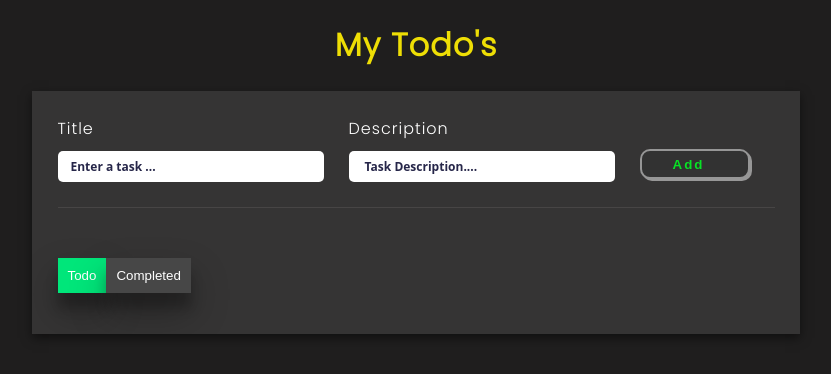
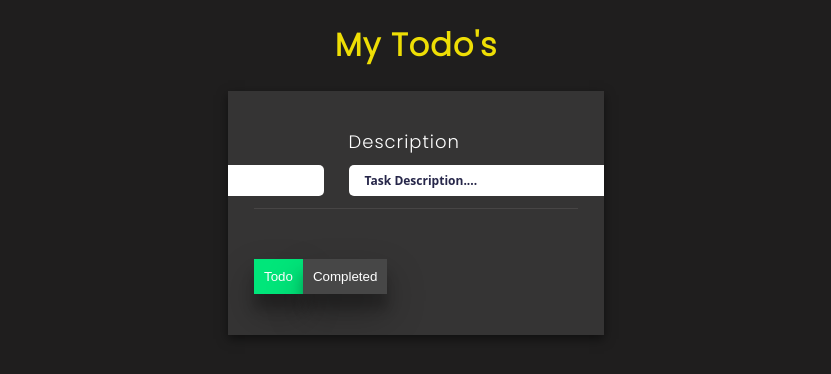
Before and after one commit to Leuel-Tesfaye/todo-list-app, a React (Create React App) app: page / in a window 1280 px wide. Shown: the top 374 px of the page, without its empty margins (224-1055 px from the left). Built offline with nearby package versions, Linux system fonts and the light colour scheme.

Commit message:
change in css media query

```diff
--- a/src/App.css
+++ b/src/App.css
@@ -453,3 +453,36 @@
 @media (min-width: 1025px) {
   /* ... adjust styles for large screens ... */
 }
+
+.todo-input {
+  width: 100%; /* Takes full width by default */
+  padding: 10px;
+  font-size: 16px;
+  /* Other common CSS properties */
+}
+
+/* Media query for small devices */
+@media (max-width: 767px) {
+  .todo-input {
+    font-size: 14px; /* Adjust font size for small devices */
+    padding: 8px; /* Adjust padding for small devices */
+  }
+}
+
+/* Media query for medium devices */
+@media (min-width: 768px) and (max-width: 1023px) {
+  .todo-input {
+    width: 80%; /* Adjust width for medium devices */
+    font-size: 16px; /* Reset font size for medium devices */
+    padding: 10px; /* Reset padding for medium devices */
+  }
+}
+
+/* Media query for large devices */
+@media (min-width: 1024px) {
+  .todo-input {
+    width: 300px; /* Adjust width for large devices */
+    font-size: 18px; /* Adjust font size for large devices */
+    padding: 12px; /* Adjust padding for large devices */
+  }
+}
```
